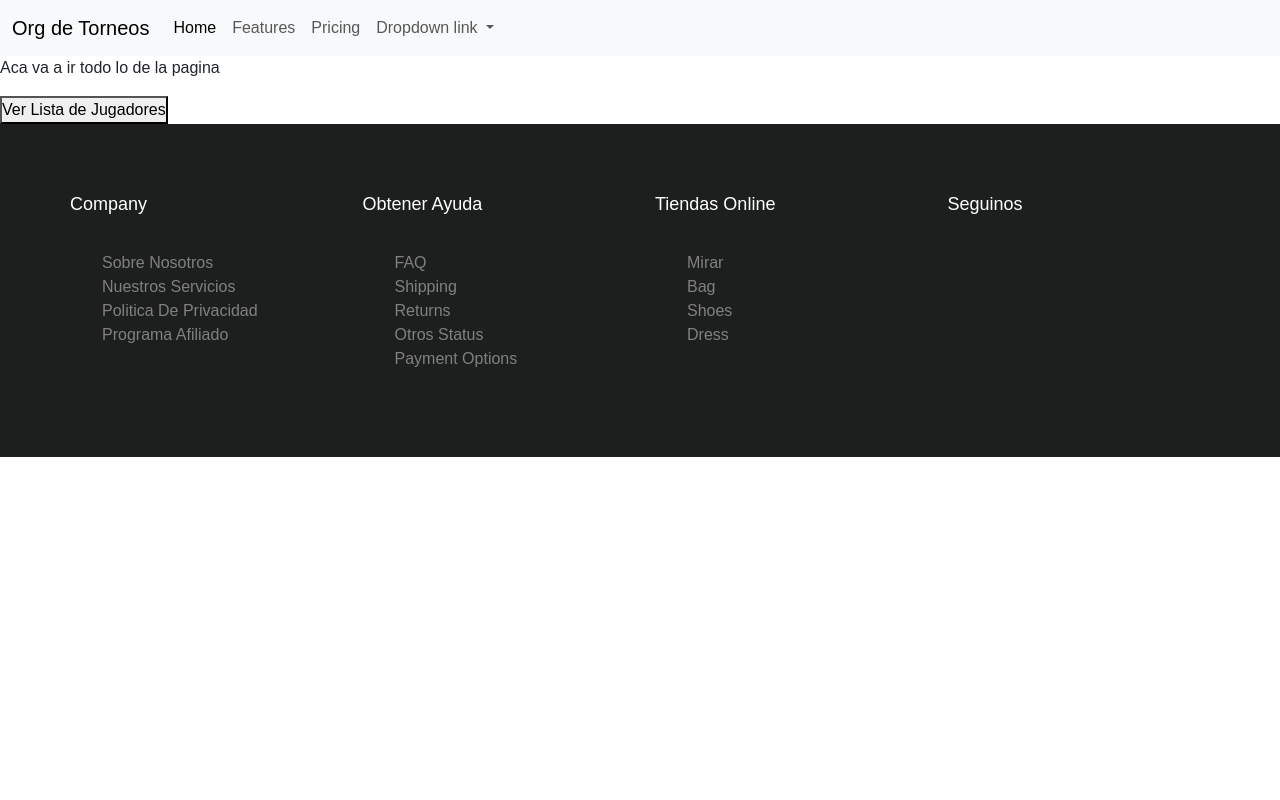
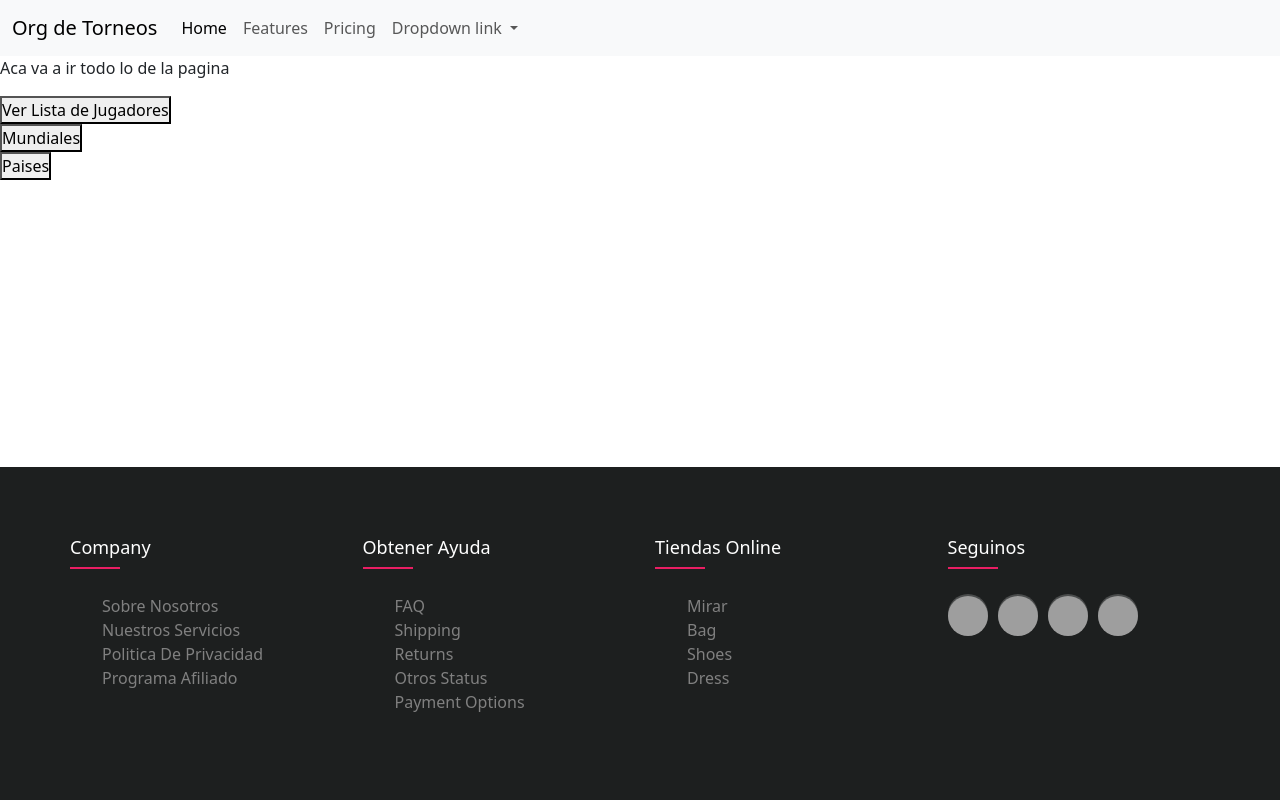
Before and after one commit to 0rellano/Organizacion_Mundial__django, a Django app: page / in a window 1280 px wide. Run offline with Django 4.2, Linux system fonts and the light colour scheme; grey boxes are pictures that could not be loaded.

Commit message:
Correcion de footer y creacion de plantillas

```diff
--- a/organizacion_mundial/static/footer.css
+++ b/organizacion_mundial/static/footer.css
@@ -1,32 +1,46 @@
-body{
-    line-height: 1.5;
-    font-family: Arial, Helvetica, sans-serif;
+body {
+    display: flex;
+    flex-direction: column;
+    min-height: 100vh;
+    margin-bottom: 0px;
 }
-*{
+
+img {
+    width: 20px;
+    height: 20px;
+}
+* {
     margin: 0;
     padding: 0;
     box-sizing: border-box;
 }
-.container{
+
+.container {
     max-width: 1170px;
     margin: auto;
 }
-.row{
+
+.row {
     display: flex;
     flex-wrap: wrap;
 }
-ul{
+
+ul {
     list-style: none;
 }
-.footer{
+
+.footer {
     background-color: rgb(29, 31, 31);
     padding: 70px 0;
+    margin-top: auto;
 }
-.footer-col{
+
+.footer-col {
     width: 25%;
     padding: 0 15px;
 }
-.footer-col h4{
+
+.footer-col h4 {
     font-size: 18px;
     color: white;
     text-transform: capitalize;
@@ -34,17 +48,19 @@ ul{
     font-weight: 500;
     position: relative;
 }
-.footer-col h4::before{
+
+.footer-col h4::before {
     content: "";
     position: absolute;
     left: 0;
     bottom: -10px;
-    background-color: ·e91e63;
+    background-color: #e91e63; /* Corregido el color */
     height: 2px;
     box-sizing: border-box;
     width: 50px;
 }
-.footer-col ul li a{
+
+.footer-col ul li a {
     font-size: 16px;
     text-transform: capitalize;
     color: wheat;
@@ -54,34 +70,54 @@ ul{
     display: block;
     transition: all 0.3s ease;
 }
-.footer-col ul li a:hover{
-    color: ·ffffff;
+
+.footer-col ul li a:hover {
+    color: #ffffff; /* Corregido el color */
     padding-left: 8px;
 }
-.footer-col .social-links a{
+
+.footer-col .social-links a {
     display: inline-block;
     height: 40px;
     width: 40px;
-    background-color: rgba(255, g255, 255, 0.2);
-    margin:0 10px 10px 0;
+    background-color: rgba(255, 255, 255, 0.2);
+    margin: 0 10px 10px 0;
     text-align: center;
     line-height: 40px;
     border-radius: 50%;
-    color: ·ffffff;
+    color: #ffffff;
     transition: all 0.5s ease;
 }
-.footer-col .social-links a:hover{
-    color: ·24262b;
-    background-color: ·ffffff;
+
+.footer-col .social-links a:hover {
+    color: #24262b; /* Corregido el color */
+    background-color: #ffffff; /* Corregido el color */
 }
-@media(max-width: 767px){
-    .footer-col{
+
+.social-links {
+    display: flex;
+}
+
+.social-icon {
+    margin-right: 10px; /* Ajusta el espaciado entre los íconos */
+}
+
+.social-icon img {
+    width: 40px; /* Ajusta el tamaño de las imágenes según tu preferencia */
+    height: 40px;
+    border-radius: 50%; /* Hace que la imagen sea redonda */
+    overflow: hidden; /* Oculta cualquier parte de la imagen que se extienda más allá del borde redondeado */
+}
+
+@media(max-width: 767px) {
+    .footer-col {
         width: 50%;
         margin-bottom: 30px;
     }
 }
-@media(max-width: 574px){
-    .footer-col{
+
+@media(max-width: 574px) {
+    .footer-col {
         width: 100%;
     }
 }
--- /dev/null
+++ b/organizacion_mundial/templates/base.html
@@ -0,0 +1,93 @@
+{% load static %}
+<!DOCTYPE html>
+<html lang="en">
+<head>
+    <meta charset="UTF-8">
+    <meta name="viewport" content="width=device-width, initial-scale=1.0">
+    <link href="https://cdn.jsdelivr.net/npm/bootstrap@5.3.2/dist/css/bootstrap.min.css" rel="stylesheet" integrity="sha384-T3c6CoIi6uLrA9TneNEoa7RxnatzjcDSCmG1MXxSR1GAsXEV/Dwwykc2MPK8M2HN" crossorigin="anonymous">
+    <script src="https://cdn.jsdelivr.net/npm/bootstrap@5.3.2/dist/js/bootstrap.bundle.min.js" integrity="sha384-C6RzsynM9kWDrMNeT87bh95OGNyZPhcTNXj1NW7RuBCsyN/o0jlpcV8Qyq46cDfL" crossorigin="anonymous"></script>
+    <link rel="stylesheet" href="{% static 'style.css' %}">
+    <link rel="stylesheet" href="{% static 'footer.css' %}">
+    <title>{% block title %}Document{% endblock %}</title>
+</head>
+<body>
+    <nav class="navbar navbar-expand-lg bg-body-tertiary">
+        <div class="container-fluid">
+          <a class="navbar-brand" href="{% url 'index' %}">Org de Torneos</a>
+          <button class="navbar-toggler" type="button" data-bs-toggle="collapse" data-bs-target="#navbarNavDropdown" aria-controls="navbarNavDropdown" aria-expanded="false" aria-label="Toggle navigation">
+            <span class="navbar-toggler-icon"></span>
+          </button>
+          <div class="collapse navbar-collapse" id="navbarNavDropdown">
+            <ul class="navbar-nav">
+              <li class="nav-item">
+                <a class="nav-link active" aria-current="page" href="{% url 'index' %}">Home</a>
+              </li>
+              <li class="nav-item">
+                <a class="nav-link" href="#">Features</a>
+              </li>
+              <li class="nav-item">
+                <a class="nav-link" href="#">Pricing</a>
+              </li>
+              <li class="nav-item dropdown">
+                <a class="nav-link dropdown-toggle" href="#" role="button" data-bs-toggle="dropdown" aria-expanded="false">
+                  Dropdown link
+                </a>
+                <ul class="dropdown-menu">
+                  <li><a class="dropdown-item" href="#">Action</a></li>
+                  <li><a class="dropdown-item" href="#">Another action</a></li>
+                  <li><a class="dropdown-item" href="#">Something else here</a></li>
+                </ul>
+              </li>
+            </ul>
+          </div>
+        </div>
+      </nav>
+
+      {% block content %}
+      {% endblock %}
+
+      <footer class="footer">
+        <div class="container">
+            <div class="row">
+                <div class="footer-col">
+                    <h4>Company</h4>
+                    <ul>
+                        <li><a href="#">Sobre nosotros</a></li>
+                        <li><a href="#">Nuestros servicios</a></li>
+                        <li><a href="#">Politica de privacidad</a></li>
+                        <li><a href="#">Programa afiliado</a></li>
+                    </ul>
+                </div>
+                <div class="footer-col">
+                    <h4>Obtener ayuda</h4>
+                    <ul>
+                        <li><a href="#">FAQ</a></li>
+                        <li><a href="#">Shipping</a></li>
+                        <li><a href="#">Returns</a></li>
+                        <li><a href="#">Otros Status</a></li>
+                        <li><a href="#">Payment options</a></li>
+                    </ul>
+                </div>
+                <div class="footer-col">
+                    <h4>Tiendas online</h4>
+                    <ul>
+                        <li><a href="#">Mirar</a></li>
+                        <li><a href="#">Bag</a></li>
+                        <li><a href="#">Shoes</a></li>
+                        <li><a href="#">Dress</a></li>
+                    </ul>
+                </div>
+                <div class="footer-col">
+                    <h4>Seguinos</h4>
+                    <div class="social-links">
+                        <a href="#" class="social-icon"><img src="https://imgs.search.brave.com/tJcpMbJo4RdqhCkKAGljPHEP34k0CBnZ5ByBSV1Fmik/rs:fit:860:0:0/g:ce/aHR0cHM6Ly93d3cu/dW5pcGlsZS5jb20v/d3AtY29udGVudC91/cGxvYWRzLzIwMjIv/MDYvbG9nby1mYWNl/Ym9vay5wbmcud2Vi/cA" alt="Facebook"></a>
+                        <a href="#" class="social-icon"><img src="https://imgs.search.brave.com/L9rYX1IzC00s2LVdbjEK1271VHy9wfNuGQies9H63Xg/rs:fit:860:0:0/g:ce/aHR0cHM6Ly9ncmFm/ZmljYS5hbXMzLmRp/Z2l0YWxvY2VhbnNw/YWNlcy5jb20vMjAy/My8wNy9yUVlYcVM1/di1GMXlTZG05V1lB/SWJqSG8tMTAyNHgx/MDI0LmpwZWc" alt="Twitter"></a>
+                        <a href="#" class="social-icon"><img src="https://imgs.search.brave.com/5A4ND0MeKG1nhQuqXxXsBG6FZhIVsc39FV5aJ7UUlGk/rs:fit:860:0:0/g:ce/aHR0cHM6Ly9sb2dv/ZG93bmxvYWQub3Jn/L3dwLWNvbnRlbnQv/dXBsb2Fkcy8yMDE3/LzA0L2luc3RhZ3Jh/bS1sb2dvLnBuZw" alt="Instagram"></a>
+                        <a href="#" class="social-icon"><img src="https://imgs.search.brave.com/uGDtHsxME6trYi3Pg1IQoYBs0ZNStLg4fOwcz9gYrwo/rs:fit:860:0:0/g:ce/aHR0cHM6Ly91cGxv/YWQud2lraW1lZGlh/Lm9yZy93aWtpcGVk/aWEvY29tbW9ucy9j/L2NhL0xpbmtlZElu/X2xvZ29faW5pdGlh/bHMucG5n" alt="LinkedIn"></a>
+                    </div>
+                </div>
+            </div>
+        </div>
+    </footer>
+</body>
+</html>
--- a/organizacion_mundial/templates/index.html
+++ b/organizacion_mundial/templates/index.html
@@ -1,93 +1,12 @@
-{% load static %}
-<!DOCTYPE html>
-<html lang="en">
-<head>
-    <meta charset="UTF-8">
-    <meta name="viewport" content="width=device-width, initial-scale=1.0">
-    <link href="https://cdn.jsdelivr.net/npm/bootstrap@5.3.2/dist/css/bootstrap.min.css" rel="stylesheet" integrity="sha384-T3c6CoIi6uLrA9TneNEoa7RxnatzjcDSCmG1MXxSR1GAsXEV/Dwwykc2MPK8M2HN" crossorigin="anonymous">
-    <script src="https://cdn.jsdelivr.net/npm/bootstrap@5.3.2/dist/js/bootstrap.bundle.min.js" integrity="sha384-C6RzsynM9kWDrMNeT87bh95OGNyZPhcTNXj1NW7RuBCsyN/o0jlpcV8Qyq46cDfL" crossorigin="anonymous"></script>
-    <link rel="stylesheet" href="{% static 'style.css' %}">
-    <link rel="stylesheet" href="{% static 'footer.css' %}">
-    <title>Org De Torneos</title>
-</head>
-<body>
-        <nav class="navbar navbar-expand-lg bg-body-tertiary">
-          <div class="container-fluid">
-            <a class="navbar-brand" href="#">Org de Torneos</a>
-            <button class="navbar-toggler" type="button" data-bs-toggle="collapse" data-bs-target="#navbarNavDropdown" aria-controls="navbarNavDropdown" aria-expanded="false" aria-label="Toggle navigation">
-              <span class="navbar-toggler-icon"></span>
-            </button>
-            <div class="collapse navbar-collapse" id="navbarNavDropdown">
-              <ul class="navbar-nav">
-                <li class="nav-item">
-                  <a class="nav-link active" aria-current="page" href="#">Home</a>
-                </li>
-                <li class="nav-item">
-                  <a class="nav-link" href="#">Features</a>
-                </li>
-                <li class="nav-item">
-                  <a class="nav-link" href="#">Pricing</a>
-                </li>
-                <li class="nav-item dropdown">
-                  <a class="nav-link dropdown-toggle" href="#" role="button" data-bs-toggle="dropdown" aria-expanded="false">
-                    Dropdown link
-                  </a>
-                  <ul class="dropdown-menu">
-                    <li><a class="dropdown-item" href="#">Action</a></li>
-                    <li><a class="dropdown-item" href="#">Another action</a></li>
-                    <li><a class="dropdown-item" href="#">Something else here</a></li>
-                  </ul>
-                </li>
-              </ul>
-            </div>
-          </div>
-        </nav>
+{% extends 'base.html' %}
 
-        <p>Aca va a ir todo lo de la pagina</p>
+{% block title %}Principal
+{% endblock %}
+
+{% block content %}
+<p>Aca va a ir todo lo de la pagina</p>
         <a href="{% url 'lista_jugadores' %}"><button>Ver Lista de Jugadores</button></a>
+        <a href="{% url 'mundiales' %}"><button>Mundiales</button></a>
+        <a href="{% url 'paises' %}"><button>Paises</button></a>
 
-        <footer class="footer">
-          <div class="container">
-              <div class="row">
-                  <div class="footer-col">
-                      <h4>Company</h4>
-                      <ul>
-                          <li><a href="#">Sobre nosotros</a></li>
-                          <li><a href="#">Nuestros servicios</a></li>
-                          <li><a href="#">Politica de privacidad</a></li>
-                          <li><a href="#">Programa afiliado</a></li>
-                      </ul>
-                  </div>
-                  <div class="footer-col">
-                      <h4>Obtener ayuda</h4>
-                      <ul>
-                          <li><a href="#">FAQ</a></li>
-                          <li><a href="#">Shipping</a></li>
-                          <li><a href="#">Returns</a></li>
-                          <li><a href="#">Otros Status</a></li>
-                          <li><a href="#">Payment options</a></li>
-                      </ul>
-                  </div>
-                  <div class="footer-col">
-                      <h4>Tiendas online</h4>
-                      <ul>
-                          <li><a href="#">Mirar</a></li>
-                          <li><a href="#">Bag</a></li>
-                          <li><a href="#">Shoes</a></li>
-                          <li><a href="#">Dress</a></li>
-                      </ul>
-                  </div>
-                  <div class="footer-col">
-                      <h4>Seguinos</h4>
-                      <div class="social-links">
-                          <a href="#"><i class="fab fa-facebook-f"></i></a>
-                          <a href="#"><i class="fab fa-twitter"></i></a>
-                          <a href="#"><i class="fab fa-instagram"></i></a>
-                          <a href="#"><i class="fab fa-linked-in"></i></a>
-                      </div>
-                  </div>
-              </div>
-          </div>
-      </footer>
-</body>
-</html>
+{% endblock %}
--- a/organizacion_mundial/urls.py
+++ b/organizacion_mundial/urls.py
@@ -6,7 +6,7 @@ urlpatterns = [
     path('', homeView.as_view(), name='index'),
     path('jugadores/', ListaJugadoresView.as_view(), name='lista_jugadores'),
     path('jugadores/<int:pk>/', DetalleJugadorView.as_view(), name='detalle_jugador'),
-    path('paises/', ListaPaisesView.as_view()),
+    path('paises/', ListaPaisesView.as_view(), name='paises'),
     path('pais/<int:pk>', PaisView.as_view()),
-    path('mundiales/', ListaMundialesView.as_view())
+    path('mundiales/', ListaMundialesView.as_view(), name='mundiales'),
 ]
```
Also changed, not shown: organizacion_mundial/templates/detalle_jugador.html (+6 -9 lines), organizacion_mundial/templates/lista_jugadores.html (+7 -10 lines), organizacion_mundial/templates/mundiales.html (+9 -11 lines), organizacion_mundial/templates/pais.html (+8 -10 lines), organizacion_mundial/templates/paises.html (+23 -10 lines).
